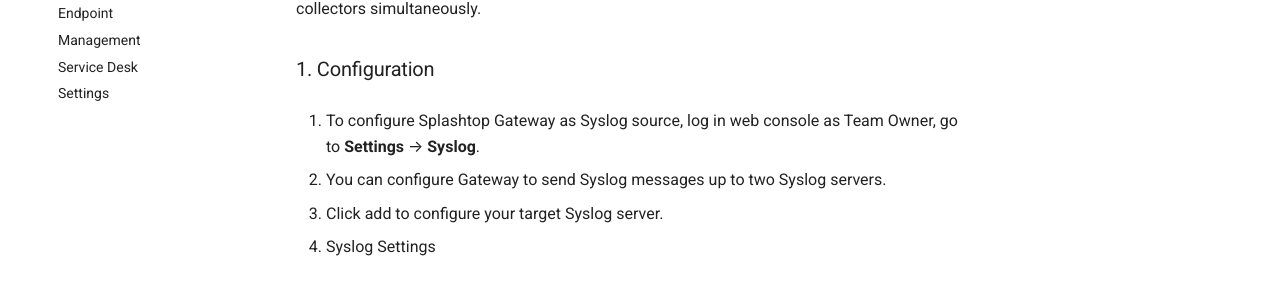
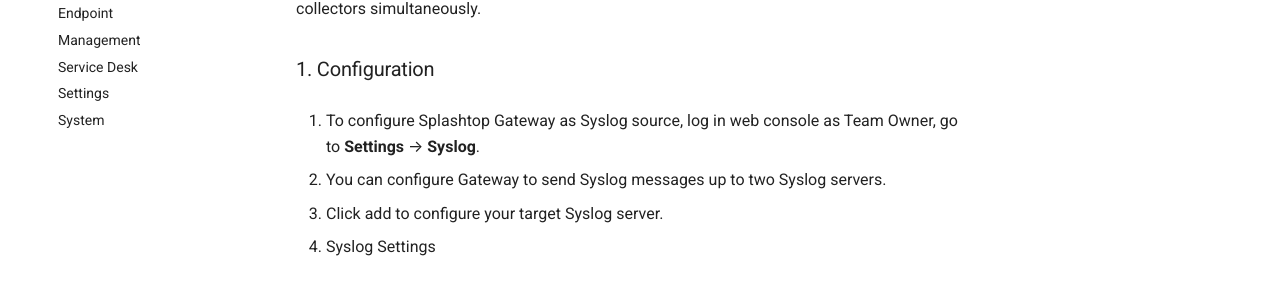
Before and after one commit to little-potato/my-syslog-docs, an MkDocs documentation site: the page built from docs/index.md, in a window 1280 px wide. Shown: the part 260-542 px from the top of the page. Built offline with MkDocs 1.6.1 and Material for MkDocs 9.7.7, drawn with Linux system fonts in a browser that asks for light colours.

Commit message:
Update mkdocs.yml

```diff
--- a/mkdocs.yml
+++ b/mkdocs.yml
@@ -24,6 +24,7 @@
       - Management: category/management.md
       - Service Desk: category/service_desk.md
       - Settings: category/settings.md
+      - System: category/system.md
 
 markdown_extensions:
   - admonition
```
